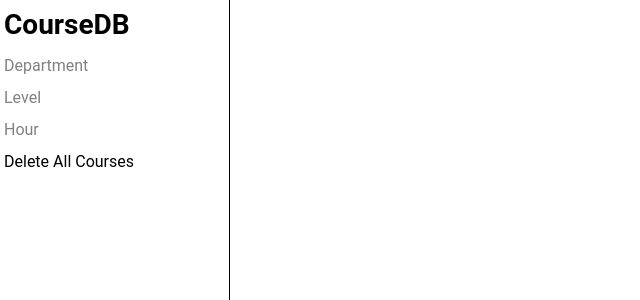
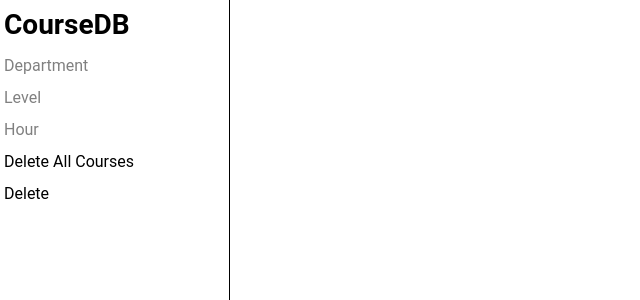
Before and after one commit to reagancheatham/Project-2-Vue, a Vue app: page / in a window 1280 px wide. Shown: the top 300 px of the page, without its empty margins (0-640 px from the left). Built offline with nearby package versions, Linux system fonts and the light colour scheme; no server answers.

Commit message:
fix: changed delete course

```diff
--- a/src/components/DeleteCoursePrompt.vue
+++ b/src/components/DeleteCoursePrompt.vue
@@ -36,7 +36,7 @@ function closeDialog() {
 }
 
 function confirmDelete() {
-    courseServices.deleteCourse(props.course)
+    courseServices.delete(props.course)
     closeDialog()
 }
 </script>
--- a/src/components/NavBar.vue
+++ b/src/components/NavBar.vue
@@ -1,6 +1,7 @@
 <script setup>
 import AccordionButton from "./AccordionButton.vue";
 import DeleteAllCoursesButton from "./DeleteAllCoursesButton.vue";
+import DeleteCourseButton from "./DeleteCourseButton.vue";
 </script>
 
 <template>
@@ -21,6 +22,9 @@ import DeleteAllCoursesButton from "./DeleteAllCoursesButton.vue";
     </li>
     <li class="item">
       <DeleteAllCoursesButton />
+    </li>
+    <li class="item">
+      <DeleteCourseButton course="ACCT-0010"/>
     </li>
   </ul>
 </template>
```
